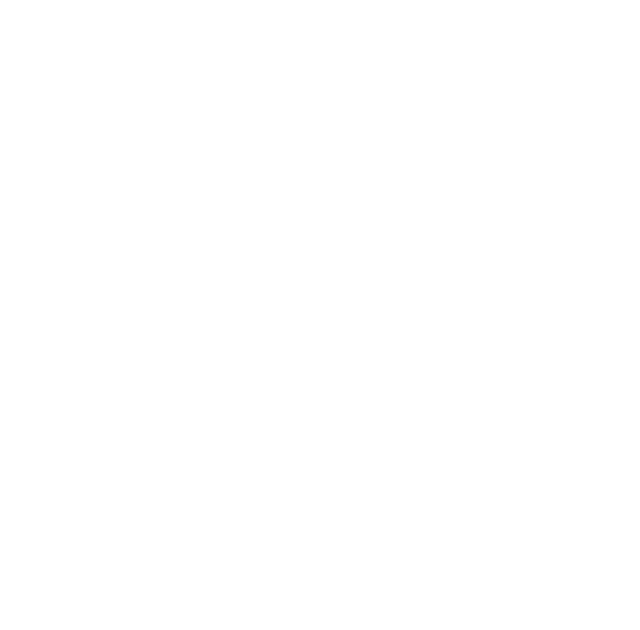
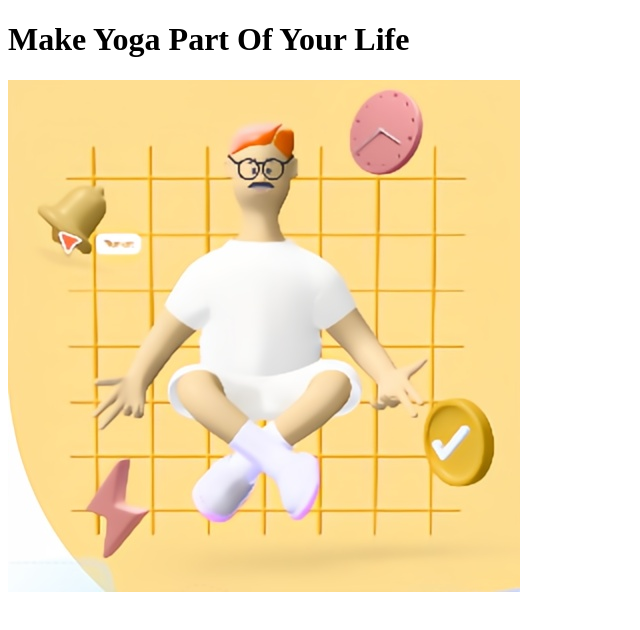
Before and after one commit to Valentine-Nkatha/practice-task, a plain HTML site: page index.html in a window 1280 px wide. Shown: the whole page, without its empty margins (0-640 px from the left). Drawn offline with Linux system fonts and the light colour scheme.

Commit message:
added a picture

```diff
--- a/index.html
+++ b/index.html
@@ -6,6 +6,8 @@
     <title>Document</title>
 </head>
 <body>
+   <h1>Make Yoga Part Of Your Life</h1>
+   <img src="yoga image.jpeg" alt="yoga">
 
 </body>
 </html>
```
Also changed, not shown: yoga image.jpeg (added).
